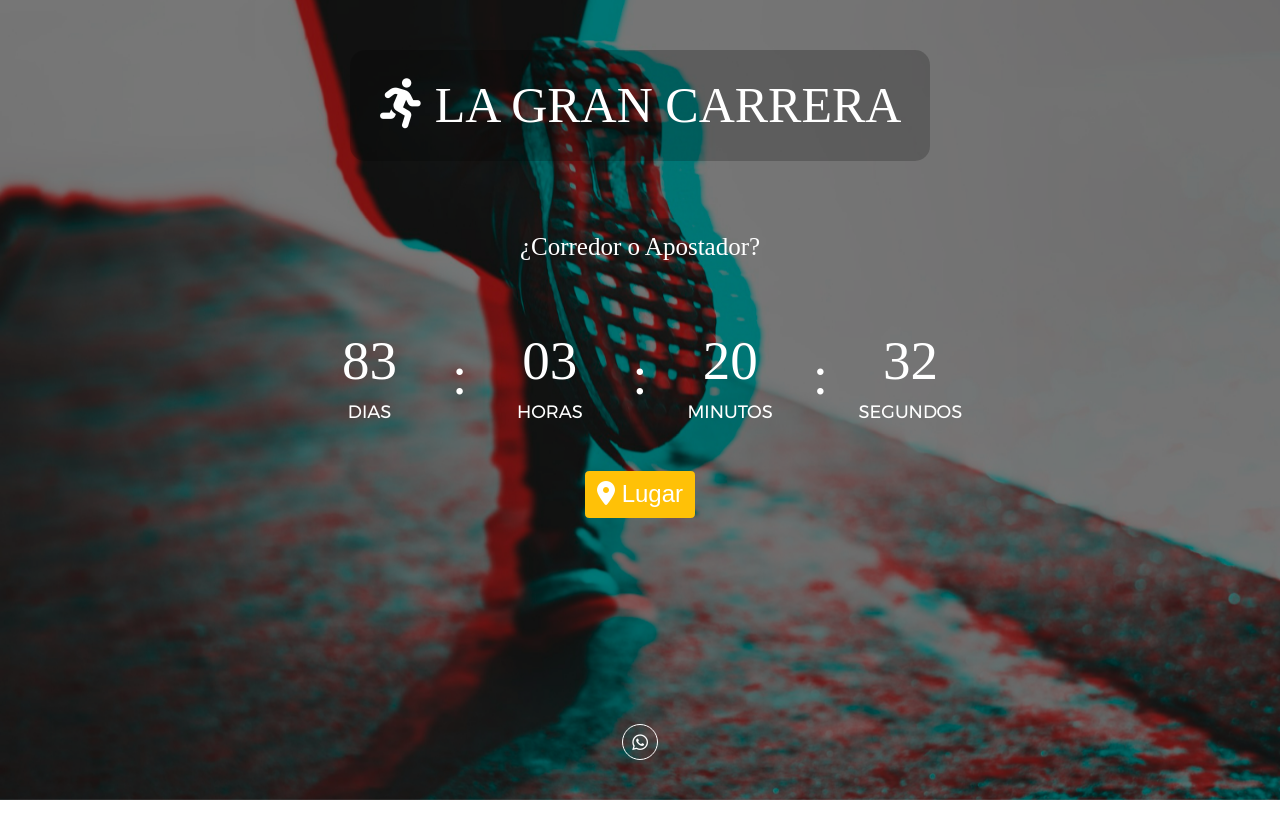
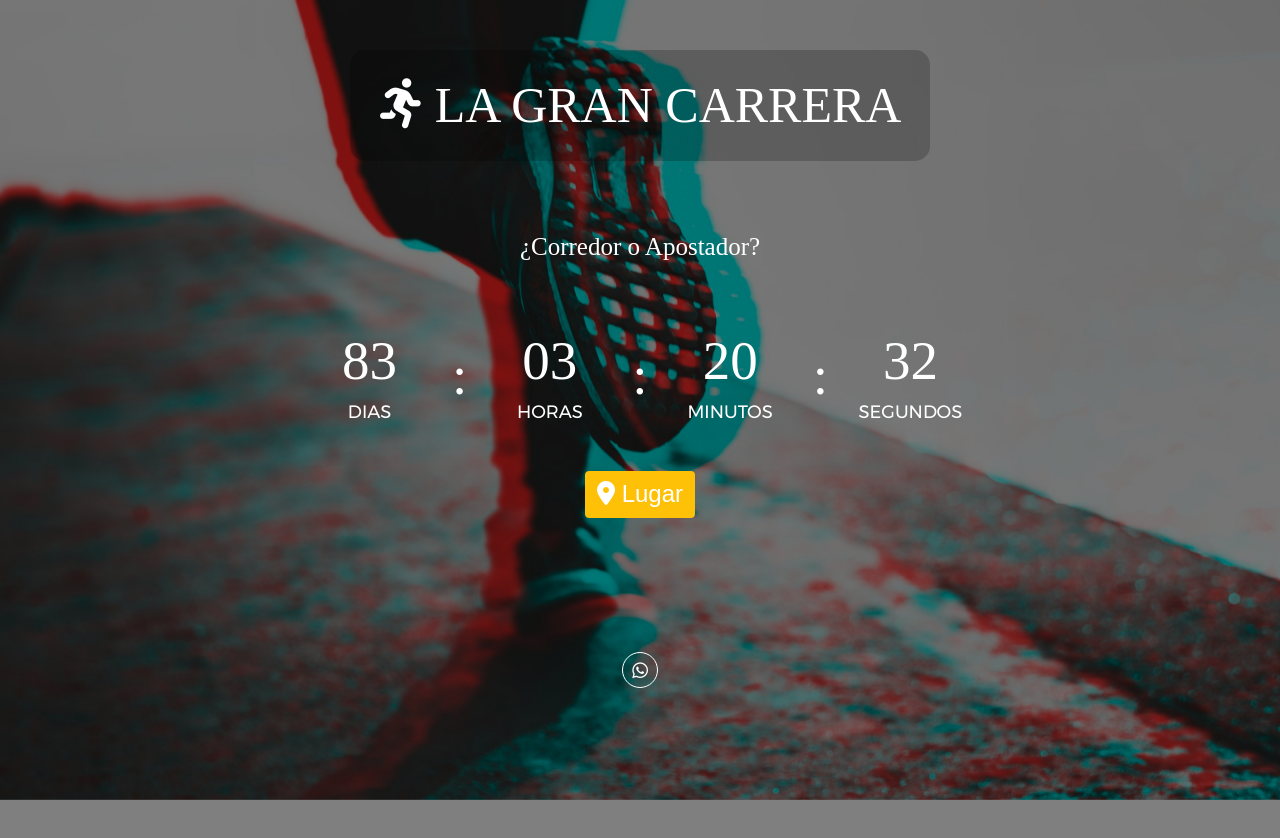
Before and after one commit to rubenleon/lagrancarrera, a plain HTML site: page index.html in a window 1280 px wide. Before the commit the page ends 800 px from the top, so only its background shows below. Drawn offline with Linux system fonts and the light colour scheme; a web font is replaced by a local one.

Commit message:
Ajuste diseño - css

```diff
--- a/css/main.css
+++ b/css/main.css
@@ -309,6 +309,9 @@ Primary use:
   color:#fff;
 }
 
+.redes{
+  margin:19%;
+}
 
 
 /*==================================================================
--- a/index.html
+++ b/index.html
@@ -83,10 +83,9 @@
 			<p>
 				<button type="button" class="btn btn-warning ubicacion"><a href="https://goo.gl/maps/2qzvobVu2FsnYpiu8" target="_blank"><i class="fa-solid fa-location-dot"></i> Lugar</a></button>
 			</p>
-		</div>
 
-		<!--  -->
-		<div class="flex-w flex-c-m p-b-35">
+
+			<div class="flex-w flex-c-m p-b-35 redes">
 
 
 				<!-- <a href="#" class="size3 flex-c-m how-social trans-04 m-r-3 m-l-3 m-b-5">
@@ -97,6 +96,12 @@
 					<i class="fa-brands fa-whatsapp"></i>
 				</a>
 			</div>
+
+
+		</div>
+
+		<!--  -->
+
 	</div>
 
 
```
Lines whose indentation alone changed are shown as unchanged.
